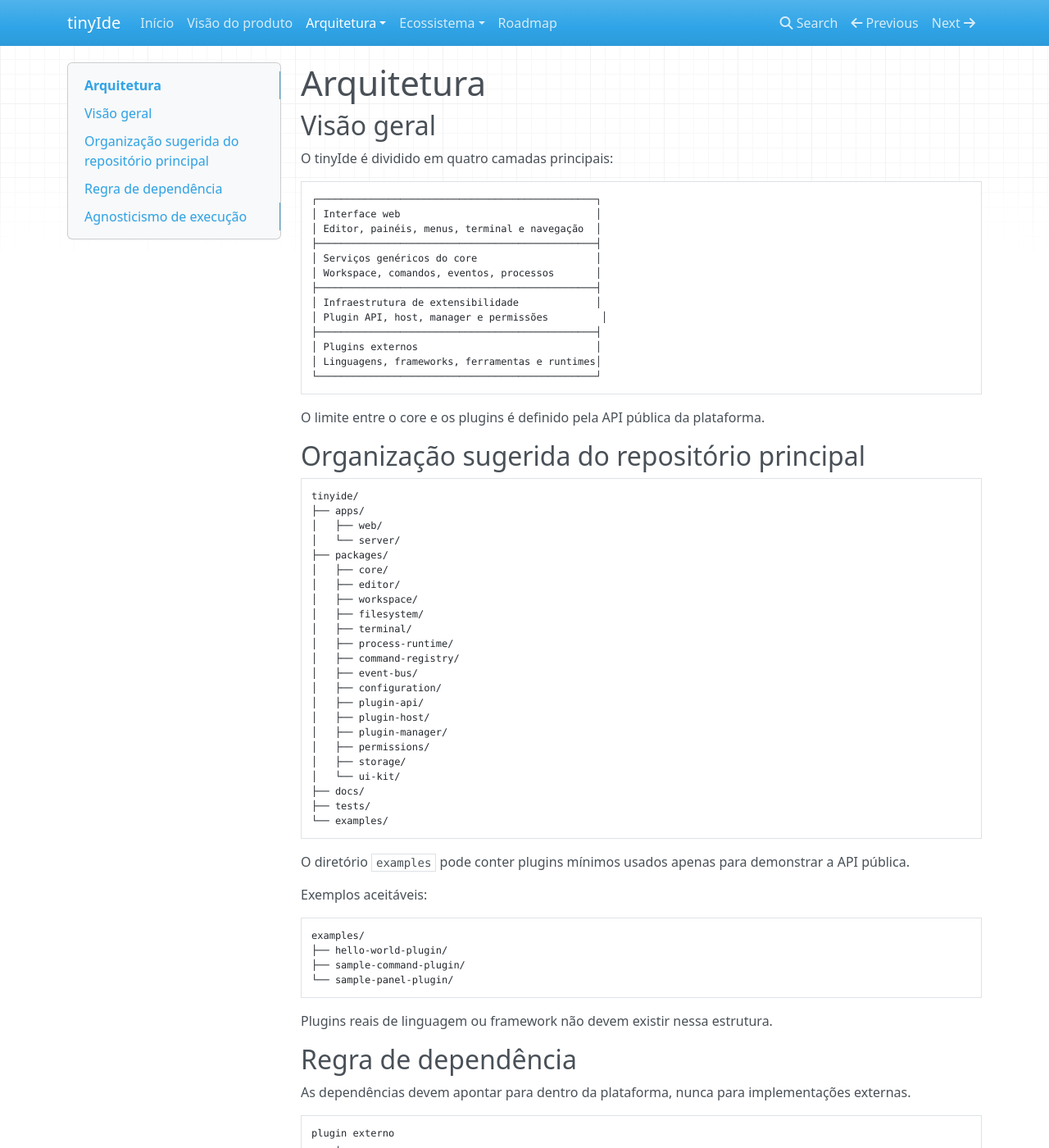
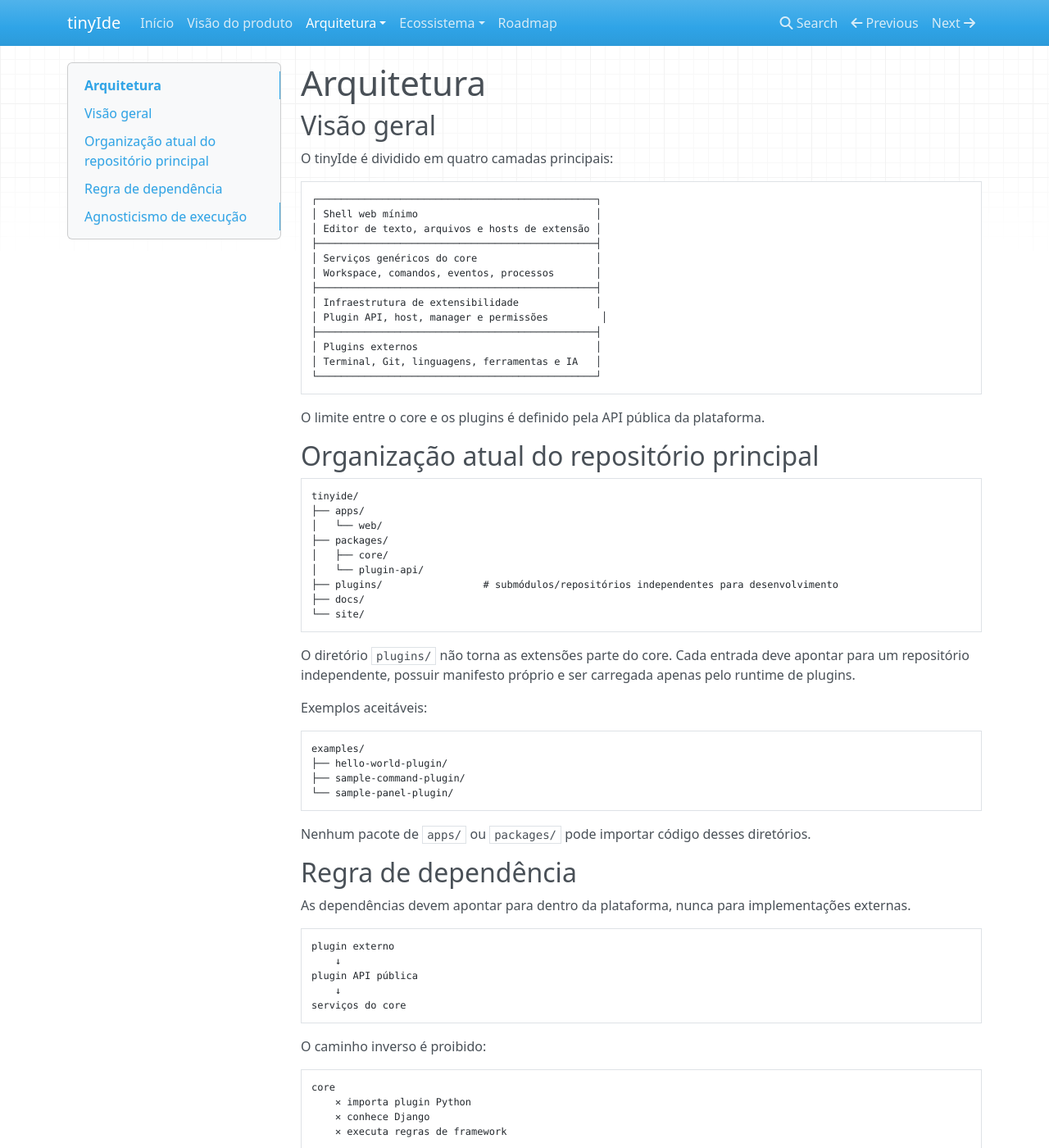
Before and after one commit to alexsilva/tinyIde, an MkDocs documentation site: the page built from docs/arquitetura/index.md, in a window 1280 px wide and 1400 px high. Shown: the whole window at 82% size. Built offline with MkDocs 1.6.1, drawn with Linux system fonts in a browser that asks for light colours; nearby versions of some CDN libraries.

Commit message:
docs(architecture): define the minimal plugin-driven core

````diff
--- a/docs/arquitetura/index.md
+++ b/docs/arquitetura/index.md
@@ -6,8 +6,8 @@
 
 ```text
 ┌───────────────────────────────────────────────┐
-│ Interface web                                 │
-│ Editor, painéis, menus, terminal e navegação  │
+│ Shell web mínimo                              │
+│ Editor de texto, arquivos e hosts de extensão │
 ├───────────────────────────────────────────────┤
 │ Serviços genéricos do core                    │
 │ Workspace, comandos, eventos, processos       │
@@ -16,41 +16,27 @@
 │ Plugin API, host, manager e permissões         │
 ├───────────────────────────────────────────────┤
 │ Plugins externos                              │
-│ Linguagens, frameworks, ferramentas e runtimes│
+│ Terminal, Git, linguagens, ferramentas e IA   │
 └───────────────────────────────────────────────┘
 ```
 
 O limite entre o core e os plugins é definido pela API pública da plataforma.
 
-## Organização sugerida do repositório principal
+## Organização atual do repositório principal
 
 ```text
 tinyide/
 ├── apps/
-│   ├── web/
-│   └── server/
+│   └── web/
 ├── packages/
 │   ├── core/
-│   ├── editor/
-│   ├── workspace/
-│   ├── filesystem/
-│   ├── terminal/
-│   ├── process-runtime/
-│   ├── command-registry/
-│   ├── event-bus/
-│   ├── configuration/
-│   ├── plugin-api/
-│   ├── plugin-host/
-│   ├── plugin-manager/
-│   ├── permissions/
-│   ├── storage/
-│   └── ui-kit/
+│   └── plugin-api/
+├── plugins/                 # submódulos/repositórios independentes para desenvolvimento
 ├── docs/
-├── tests/
-└── examples/
+└── site/
 ```
 
-O diretório `examples` pode conter plugins mínimos usados apenas para demonstrar a API pública.
+O diretório `plugins/` não torna as extensões parte do core. Cada entrada deve apontar para um repositório independente, possuir manifesto próprio e ser carregada apenas pelo runtime de plugins.
 
 Exemplos aceitáveis:
 
@@ -61,7 +47,7 @@
 └── sample-panel-plugin/
 ```
 
-Plugins reais de linguagem ou framework não devem existir nessa estrutura.
+Nenhum pacote de `apps/` ou `packages/` pode importar código desses diretórios.
 
 ## Regra de dependência
 
--- a/mkdocs.yml
+++ b/mkdocs.yml
@@ -13,6 +13,7 @@
   - Visão do produto: visao-do-produto.md
   - Arquitetura:
       - Visão geral: arquitetura/index.md
+      - Core mínimo e validação: arquitetura/core-minimo.md
       - Núcleo da plataforma: arquitetura/core.md
       - Sistema de plugins: arquitetura/plugins.md
       - Segurança e isolamento: arquitetura/seguranca.md
````
Also changed, not shown: README.md (+6 -4 lines), docs/arquitetura/core-minimo.md (added, +87 -0 lines), docs/arquitetura/core.md (+23 -12 lines), docs/arquitetura/plugins.md (+21 -1 lines), docs/index.md (+9 -9 lines), docs/visao-do-produto.md (+12 -6 lines).
